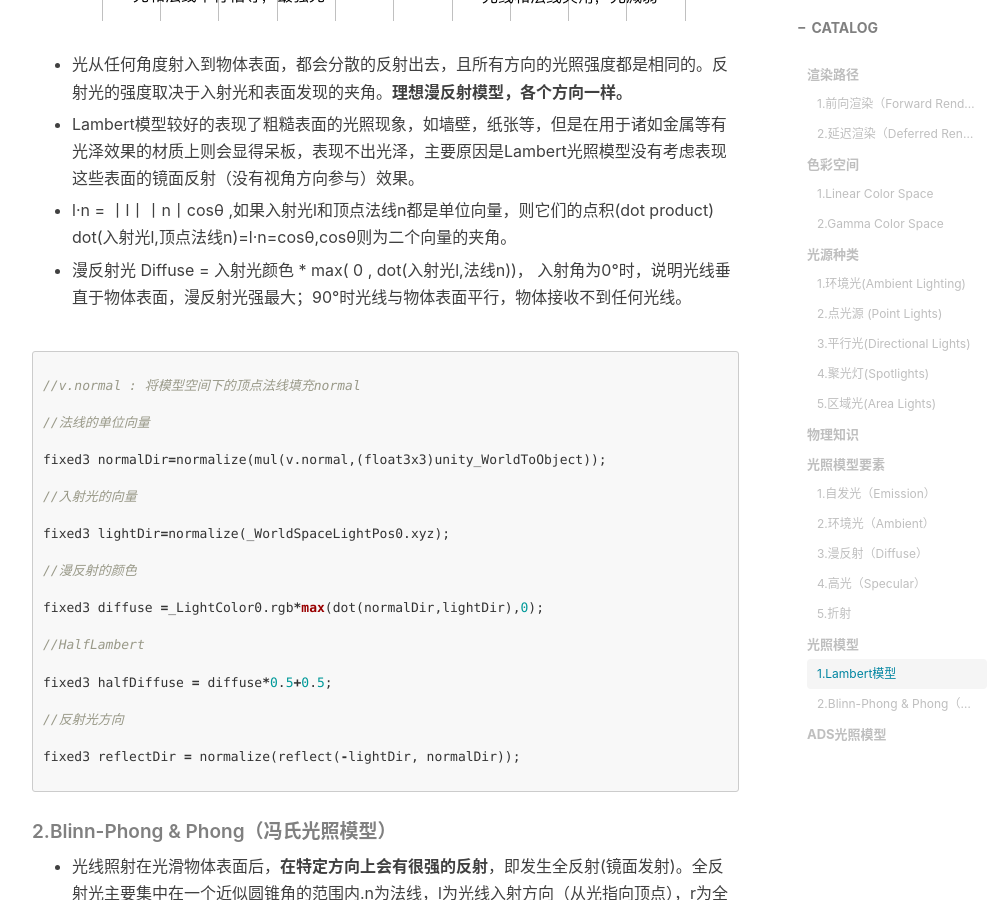
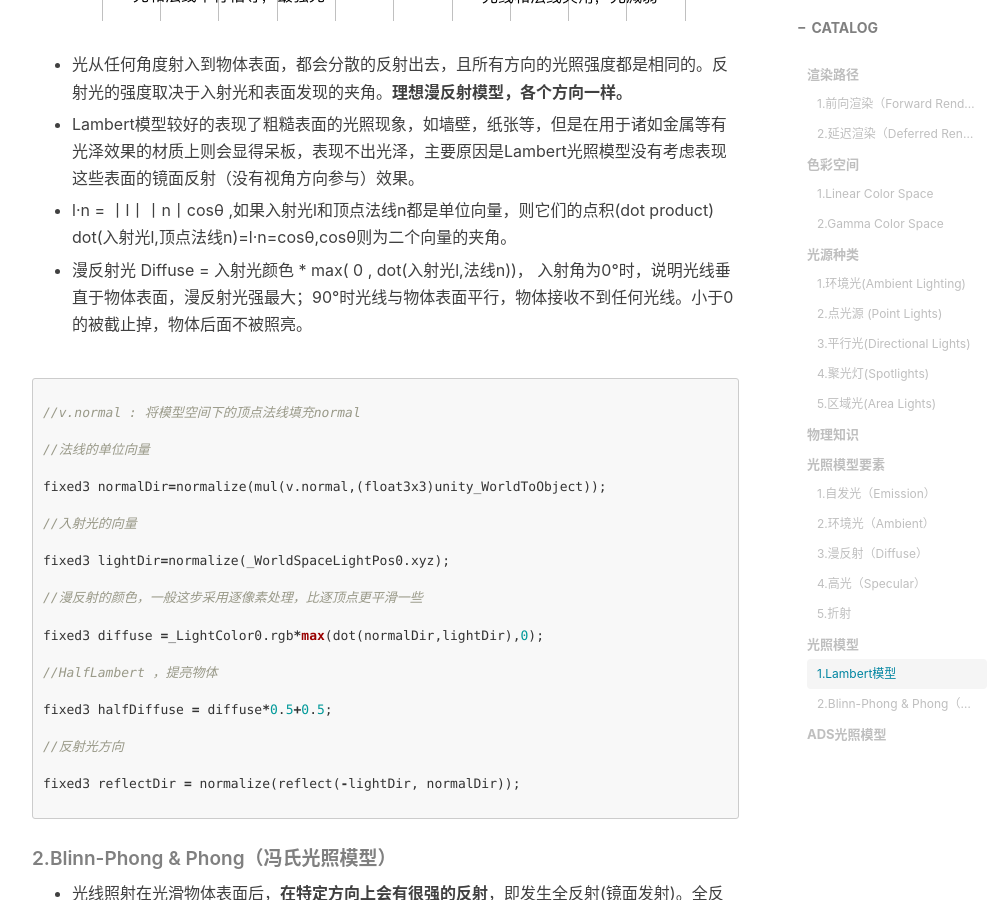
Before and after one commit to chenanbao/chenanbao.github.io, a Jekyll site: the page built from _posts/2018-11-22-光照模型.md, in a window 1280 px wide and 900 px high, scrolled down 8019 px. Shown: the whole window, without its empty margins (233-1234 px from the left). Built offline with Jekyll 4.4.1, drawn with Linux system fonts in a browser that asks for light colours; nearby versions of some CDN libraries; comment, search, counter and statistics services are not loaded.

Commit message:
补充说明

````diff
--- a/_posts/2018-11-22-光照模型.md
+++ b/_posts/2018-11-22-光照模型.md
@@ -153,7 +153,7 @@ fixed3 ambient = UNITY_LIGHTMODEL_AMBIENT.rgb;
 
 + l·n = 丨l丨丨n丨cosθ ,如果入射光l和顶点法线n都是单位向量，则它们的点积(dot product) dot(入射光l,顶点法线n)=l·n=cosθ,cosθ则为二个向量的夹角。
 
-+ 漫反射光 Diffuse = 入射光颜色 * max( 0 , dot(入射光l,法线n))， 入射角为0°时，说明光线垂直于物体表面，漫反射光强最大；90°时光线与物体表面平行，物体接收不到任何光线。
++ 漫反射光 Diffuse = 入射光颜色 * max( 0 , dot(入射光l,法线n))， 入射角为0°时，说明光线垂直于物体表面，漫反射光强最大；90°时光线与物体表面平行，物体接收不到任何光线。小于0的被截止掉，物体后面不被照亮。
 
 ```c
 
@@ -167,11 +167,11 @@ fixed3 normalDir=normalize(mul(v.normal,(float3x3)unity_WorldToObject));
 
 fixed3 lightDir=normalize(_WorldSpaceLightPos0.xyz);
 
-//漫反射的颜色
+//漫反射的颜色，一般这步采用逐像素处理，比逐顶点更平滑一些
 
 fixed3 diffuse =_LightColor0.rgb*max(dot(normalDir,lightDir),0);
 
-//HalfLambert
+//HalfLambert ，提亮物体
 
 fixed3 halfDiffuse = diffuse*0.5+0.5;
 
````
